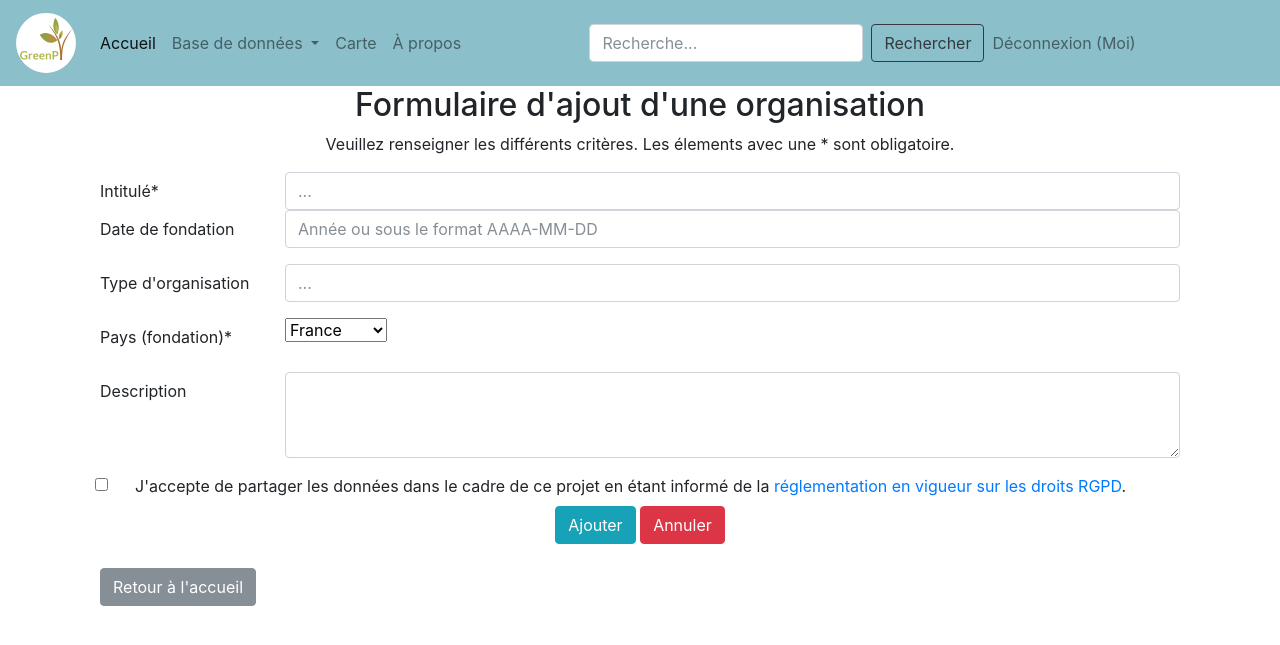
After one commit to rayondemiel/GreenPy, a Flask app: page /inscription_orga in a window 1280 px wide. The commit adds this page. Shown: the top 645 px of the page. Run offline with Flask 2, Linux system fonts and the light colour scheme; a user stored in the database is signed in; data comes from the database, SQL or seed files in the repository; both versions use the stored data as it was after the commit; some libraries are stand-ins or nearby versions.

Commit message:
ajout forms Orga

```diff
--- a/GreenPy/routes/routes.py
+++ b/GreenPy/routes/routes.py
@@ -44,7 +44,7 @@ def militant(name_id):
         .all()
     #def pour que si il pas de id, aller page accueil des militants. Par contre
     #def age()
-    return render_template("pages/militant.html", name="militant", militant=unique_militants, createur=createur, organisation=organisation)
+    return render_template("pages/militant.html", militant=unique_militants, createur=createur, organisation=organisation)
 
 @app.route("/projet_contest")
 def index_objContest():
@@ -59,11 +59,39 @@ def index_objContest():
 @app.route("/projet_contest/<int:objContest_id>")
 def objContest(objContest_id):
     unique_contest = Objet_contest.query.get(objContest_id)
+    createur = Authorship_ObjetContest.query.filter(
+        and_(Authorship_ObjetContest.createur == "True", Authorship_ObjetContest.authorship_objet_id == objContest_id)).first()
     if Objet_contest.date_fin is not None :
         date = Objet_contest.date_fin-Objet_contest.date_debut
     else :
         date = "En cours"
-    return render_template("pages/objet_contest.html", name="objet_contest", projet_contest=unique_contest, date=date)
+    return render_template("pages/objet_contest.html", projet_contest=unique_contest, date=date, createur=createur)
+
+#Organisation
+
+@app.route("/organisation/<int:orga_id>")
+def organisation(orga_id):
+    organisation = Orga.query.get(orga_id)
+    createur = Authorship_Orga.query.filter(
+        and_(Authorship_Orga.createur == "True",
+             Authorship_Orga.authorship_orga_id == orga_id)).first()
+    militants = Militer.query \
+        .join(Orga, Militer.orga_id == Orga.id) \
+        .join(Acteur, Militer.acteur_id == Acteur.id) \
+        .filter(Orga.id == orga_id) \
+        .order_by(Militer.date_debut) \
+        .all()
+    return render_template("pages/organisation.html", organisation=organisation, createur=createur, militants=militants)
+
+@app.route("/organisation")
+def index_organisation():
+    page = request.args.get("page", 1)
+    if isinstance(page, str) and page.isdigit():
+        page = int(page)
+    else:
+        page = 1
+    organisations = Orga.query.order_by(Orga.nom).paginate(page=page, per_page=RESULTATS_PAR_PAGES)
+    return render_template("pages/organisation.html", name="Index des organisations", organisations=organisations)
 
 #Gestion des données
 ##Militants
@@ -217,11 +245,11 @@ def modification_lutte(objContest_id):
             lutte.dpt = request.form["departement"]
             lutte.description = request.form["description"]
             lutte.ressources = request.form["ressources"]
-            lutte.categ_id = Categorie.query.get(request.form["categorie"])
-            lutte.pays_id = Pays.query.get(request.form["pays"])
+            lutte.categorie = Categorie.query.get(request.form["categorie"])
+            lutte.pays = Pays.query.get(request.form["pays"])
 
             db.session.add(lutte)
-            db.session.add(Authorship_ObjetContest(obj_contest=lutte, user=current_user))
+            db.session.add(Authorship_ObjetContest(objet_contest=lutte, user=current_user))
             db.session.commit()
             updated = True
     return render_template(
@@ -229,6 +257,72 @@ def modification_lutte(objContest_id):
         lutte=lutte,
         pays=pays,
         categorie=categorie,
+        erreurs=erreurs,
+        updated=updated)
+
+#Gestion des données
+##Organisations
+
+@app.route("/inscription_orga", methods=["GET", "POST"])
+@login_required
+def inscription_orga():
+
+    pays = Pays.query.all()
+
+    # Ajout d'une personne
+    if request.method == "POST":
+        statut, informations = Orga.ajout_orga(
+            nom=request.form.get("nom", None),
+            date_fondation=request.form.get("date_fondation", None),
+            type_orga=request.form.get("type_orga", None),
+            pays=Pays.query.get(request.form["pays"]),
+            description=request.form.get("description", None)
+        )
+
+        if statut is True:
+            flash("Ajout d'une nouvelle organisation", "success")
+            return redirect("/")
+        else:
+            flash("L'ajout a échoué pour les raisons suivantes : " + ", ".join(informations), "danger")
+            return render_template("pages/ajout_orga.html")
+    else:
+        return render_template("pages/ajout_orga.html", pays=pays)
+
+@app.route("/organisation/<int:orga_id>/update", methods=["GET", "POST"])
+@login_required
+def modification_orga(orga_id):
+
+    orga = Orga.query.get_or_404(orga_id)
+    pays = Pays.query.all()
+
+    erreurs = []
+    updated = False
+
+    if request.method == "POST":
+        if not request.form.get("nom", "").strip():
+            erreurs.append("Veuillez renseigner un intitulé.")
+        if not request.form.get("pays", "").strip():
+            erreurs.append("Veuillez renseigner le pays.")
+        elif not Pays.query.get(request.form["pays"]):
+            erreurs.append("Veuillez renseigner le pays.")
+
+
+        if not erreurs:
+            print("Faire ma modifications")
+            orga.nom = request.form["nom"]
+            orga.date_fondation = request.form["date_fondation"]
+            orga.type_orga = request.form["type_orga"]
+            orga.description = request.form["description"]
+            orga.pays = Pays.query.get(request.form["pays"])
+
+            db.session.add(orga)
+            db.session.add(Authorship_Orga(orga=orga, user=current_user))
+            db.session.commit()
+            updated = True
+    return render_template(
+        "pages/ajout_orga.html",
+        orga=orga,
+        pays=pays,
         erreurs=erreurs,
         updated=updated)
 
--- a/GreenPy/templates/conteneur.html
+++ b/GreenPy/templates/conteneur.html
@@ -28,7 +28,7 @@
               <a class="dropdown-item nav-link" href="{{url_for('index_militant')}}">Index des militants écologistes</a>
               <a class="dropdown-item nav-link" href="{{url_for('index_objContest')}}">Index des projets contestés</a>
               <div class="dropdown-divider"></div>
-              <a class="dropdown-item nav-link" href="#">Index des Organisations</a>
+              <a class="dropdown-item nav-link" href="{{url_for('index_organisation')}}">Index des Organisations</a>
             </div>
           </li>
             <li class="nav-item"> <!-- faire boucle for sur arttibut active pour mettre en gras quand o, est sur la page-->
--- /dev/null
+++ b/GreenPy/templates/pages/ajout_orga.html
@@ -0,0 +1,130 @@
+{% extends "conteneur.html" %}
+
+{% block titre %}
+    {%if orga %}| Organisation : {{orga.nom}} | Modification {% else %} Ajout d'une organisation{% endif %}
+{% endblock %}
+
+{% block corps %}
+
+<!-- Formulaire de modification d'une page existante -->
+{% if orga %}
+
+<div>
+    <center>
+        <h2>Modification de <b>"{{orga.nom}}"</b></h2>
+        <p>Veuillez renseigner les différents critères. Les élements avec une * sont obligatoire. </p>
+    </center>
+</div>
+<form class="form" method="POST">
+    <div class="form-group row">
+      <label class="col-sm-2 col-form-label">Intitulé*</label>
+      <div class="col-sm-10">
+        <input type="text" class="form-control" name="nom" value="{{orga.nom}}" required/>
+      </div>
+        <label class="col-sm-2 col-form-label">Date de fondation</label>
+      <div class="col-sm-10">
+        <input type="text" class="form-control" name="date_fondation" {% if orga.date_fondation is not none %} value="{{orga.date_fondation}}" {% endif %}/>
+      </div>
+    </div>
+    <div class="form-group row">
+      <label class="col-sm-2 col-form-label">Type d'organisation</label>
+      <div class="col-sm-10">
+        <input type="text" class="form-control" name="type_orga" {% if orga.type_orga is not none %} value="{{orga.type_orga}}" {% endif %}/>
+      </div>
+    </div>
+    <div class="form-group row">
+      <label for="pays" class="col-sm-2 col-form-label">Pays (fondation)*</label>
+      <div class="col-sm-10">
+        <select name="pays" id="pays" required>
+		    	{% for etat in pays %}
+		    		<option value="{{etat.id}}" {% if etat.id == orga.pays_id %}selected{% endif %}>
+			    		{{etat.nom}}
+			    	</option>
+		    	{% endfor %}
+		    </select>
+      </div>
+    </div>
+    <div class="form-group row">
+      <label for="textarea1" class="col-sm-2 col-form-label">Description</label>
+        <div class="col-sm-10">
+            <textarea id="textarea1" class="form-control" rows="3" name="description">{% if orga.description is not none %}{{orga.description}}{%endif%}</textarea>
+        </div>
+    </div>
+<!-- ajout d'une notification de succès -->
+    {% if updated %}
+            <div class="alert alert-success">
+                <p>Nous vous remercions pour votre contribution concernant la page "{{orga.nom}}"!</p>
+                <p><a href="{{url_for('organisation', orga_id=orga.id)}}">Retour à la page</a></p>
+            </div>
+        {% endif %}
+
+{% else %}
+ <!-- Formulaire de création d'une organisation -->
+<div>
+    <center>
+        <h2>Formulaire d'ajout d'une organisation</h2>
+        <p>Veuillez renseigner les différents critères. Les élements avec une * sont obligatoire.</p>
+    </center>
+</div>
+<form class="form" method="POST">
+    <div class="form-group row">
+      <label class="col-sm-2 col-form-label">Intitulé*</label>
+      <div class="col-sm-10">
+        <input type="text" class="form-control" name="nom" placeholder="..." required/>
+      </div>
+        <label class="col-sm-2 col-form-label">Date de fondation</label>
+      <div class="col-sm-10">
+        <input type="text" class="form-control" name="date_fondation" placeholder="Année ou sous le format AAAA-MM-DD"/>
+      </div>
+    </div>
+    <div class="form-group row">
+      <label class="col-sm-2 col-form-label">Type d'organisation</label>
+      <div class="col-sm-10">
+        <input type="text" class="form-control" name="type_orga" placeholder="..."/>
+      </div>
+    </div>
+    <div class="form-group row">
+      <label for="pays" class="col-sm-2 col-form-label">Pays (fondation)*</label>
+      <div class="col-sm-10">
+        <select name="pays" id="pays" required>
+		    	{% for etat in pays %}
+		    		<option value="{{etat.id}}">
+			    		{{etat.nom}}
+			    	</option>
+		    	{% endfor %}
+		    </select>
+      </div>
+    </div>
+    <div class="form-group row">
+      <label for="textarea1" class="col-sm-2 col-form-label">Description</label>
+        <div class="col-sm-10">
+            <textarea id="textarea1" class="form-control" rows="3" name="description"></textarea>
+        </div>
+    </div>
+
+{% endif%}
+<!-- Base du formulaire -->
+     <div class="col-12">
+    <div class="form-check">
+      <input class="form-check-input" type="checkbox" value="" id="invalidCheck" required/>
+      <label class="form-check-label" for="invalidCheck">
+        J'accepte de partager les données dans le cadre de ce projet en étant informé de la <a href="https://www.cnil.fr/fr/reglement-europeen-protection-donnees" target="_blank"  rel="noreferrer noopener">réglementation en vigueur sur les droits RGPD</a>.
+      </label>
+      <div class="invalid-feedback">
+        Vous devez accepter les conditions.
+      </div>
+    </div>
+  </div>
+
+
+        <center>
+      <div>
+        {% if orga %} <button type="submit" class="btn btn-info">Modifier</button> {% else %}<button type="submit" class="btn btn-info">Ajouter</button>{% endif %}
+        <a class="btn btn-danger" role="button" href="{{url_for('index_organisation')}}">Annuler</a>
+      </div>
+    </center>
+</form>
+
+<br/>
+<div><a class="btn btn-secondary" role="button" href="{{url_for('accueil')}}">Retour à l'accueil</a></div>
+{% endblock %}
--- a/GreenPy/templates/pages/militant.html
+++ b/GreenPy/templates/pages/militant.html
@@ -14,10 +14,10 @@
                     <h2>Données biographiques</h2>
                     <dl>
                         <dt>Date de naissance</dt><dd>{{militant.date_naissance}}</dd>
-                        <dt>Date de décès</dt><dd>{{militant.date_deces}}</dd>
+                        {% if militant.date_deces is not none %}<dt>Date de décès</dt><dd>{{militant.date_deces}}</dd>{% endif %}
                         <dt>Lieu de naisssance</dt><dd>{{militant.ville_naissance}}</dd>
                         <dt>Pays de naissance</dt><dd>{{militant.pays.nom}}</dd>
-                        <dt>Profession</dt><dd>{{militant.profession}}</dd>
+                        <dt>Profession</dt><dd>{% if militant.profession is not none %}{{militant.profession}}{% else %}<i>(Cette section est à completer)</i>{%endif%}</dd>
                         <dt>Biographie</dt><dd>{{militant.biographie}}</dd>
                     </dl>
                 </div>
@@ -47,6 +47,7 @@
             </dl>
         <!-- Index des projets contestés et luttes environnementales-->
     {% elif militants %}
+        <h1>Index des activistes écologistes</h1>
         <p>Il y a {{ militants.total }} enregistrés :</p>
         <ul>
             {% for militant in militants.items %}
--- a/GreenPy/templates/pages/objet_contest.html
+++ b/GreenPy/templates/pages/objet_contest.html
@@ -13,10 +13,10 @@
                 <dt>Catégorie de l'objet contesté</dt><dd>{{projet_contest.categorie.nom}}</dd>
                 <dt>Durée du conflit</dt><dd>{{date}}</dd>
                 <dt>Ville</dt><dd>{{projet_contest.ville}}</dd>
-                <dt>Département/Région</dt><dd>{{projet_contest.dpt}}</dd>
+                <dt>Département/Région</dt><dd>{% if projet_contest.dpt is not none %}{{projet_contest.dpt}}{%else%}<i>(Cette section est à compléter)</i>{% endif %}</dd>
                 <dt>Pays</dt><dd>{{projet_contest.pays.nom}}</dd>
-                {% if projet_contest.description is not none %}<dt>Description</dt><dd>{{projet_contest.description}}</dd>{% endif %}
-                {% if projet_contest.ressources is not none %}<dt>Ressources bibliographiques</dt><dd>{{projet_contest.ressources}}</dd>{% endif %}
+                <dt>Description</dt><dd>{% if projet_contest.description is not none %}{{projet_contest.description}}{% else %}<i>(Cette section est à compléter)</i>{% endif %}</dd>
+                <dt>Ressources bibliographiques</dt><dd>{% if projet_contest.ressources is not none %}{{projet_contest.ressources}}{% else %}<i>(Cette section est à compléter)</i>{% endif %}</dd>
             </dl>
             {% if createur %}
                 <p>Cette page a été écrite par {{createur.user.user_nom}} le {{createur.authorship_date}}.</p>
```
Also changed, not shown: GreenPy/modeles/donnees.py (+34 -2 lines), GreenPy/templates/pages/ajout_lutte.html (+11 -11 lines), GreenPy/templates/pages/ajout_militant.html (+10 -10 lines), GreenPy/templates/pages/organisation.html (added, +95 -0 lines), documentation/idee.md (+1 -1 lines), GreenPy/data/env.db.
